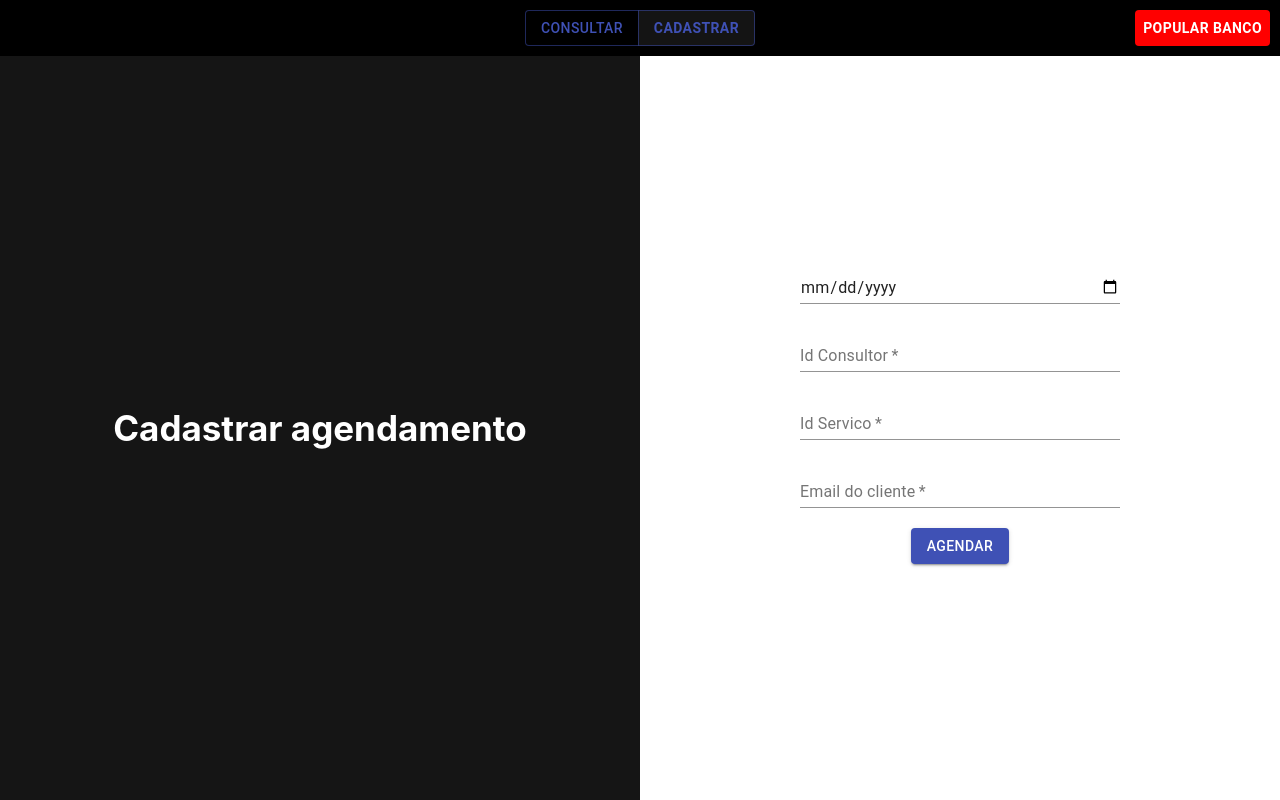
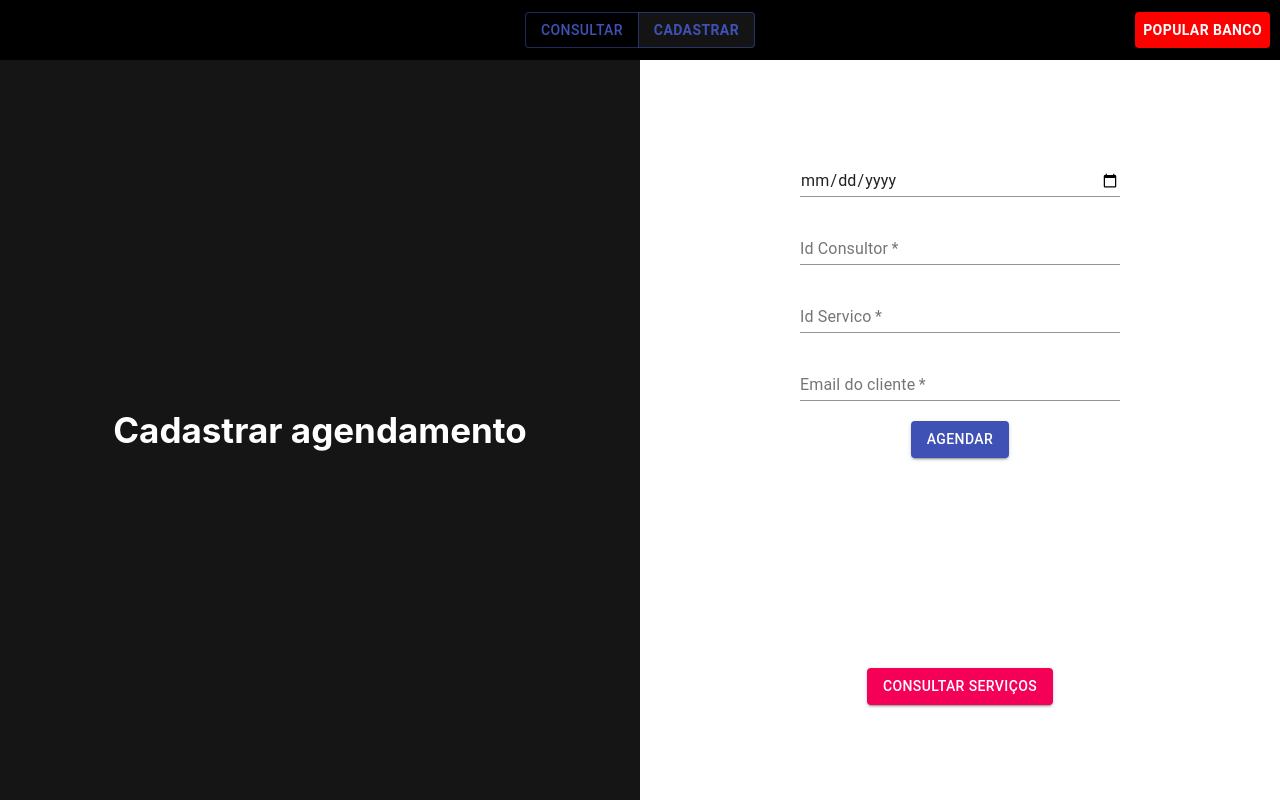
Before and after one commit to samenc99/teste-4linux-front, a React (Create React App) app in the folder project/: page / in a window 1280 px wide. Built offline with nearby package versions, Linux system fonts and the light colour scheme.

Commit message:
ajustes front

```diff
--- /dev/null
+++ b/project/src/controller/ServiceConsultantController.js
@@ -0,0 +1,13 @@
+import api from "./api";
+
+export class ServiceConsultantController{
+  errorMessage = 'Estamos com problemas internos, por favor tente novamente mais tarde.'
+  getServicesConsultants = async()=>{
+    try{
+      const res = await api.get('/serviceConsultant')
+      return res.data.servicosConsultores
+    }catch (err){
+      throw new Error(err.response.data.message || this.errorMessage)
+    }
+  }
+}
--- a/project/src/pages/GetSchedule/GetSchedule.jsx
+++ b/project/src/pages/GetSchedule/GetSchedule.jsx
@@ -49,6 +49,7 @@ export default function GetSchedule({active, setActive}){
         <Div>
           <IdP>{s.idConsultor}</IdP>
           <IdP>{s.idServico}</IdP>
+          <IdP>{s.data.slice(0,10)}</IdP>
           <Description>{s.descricao}</Description>
         </Div>
       )
@@ -96,6 +97,7 @@ export default function GetSchedule({active, setActive}){
                 <Div>
                   <IdP><b>Id consultor</b></IdP>
                   <IdP><b>Id servico</b></IdP>
+                  <IdP><b>Data</b></IdP>
                   <Description><b>Descrição</b></Description>
                 </Div>
                 {renderSchedules()}
--- a/project/src/pages/ToSchedule/ToSchedule.jsx
+++ b/project/src/pages/ToSchedule/ToSchedule.jsx
@@ -8,6 +8,8 @@ import {SchedulingController} from "../../controller/SchedulingController";
 import {MyButton} from "../../styled-components/MyButton";
 import {useState} from "react";
 import CircularProgress from '@material-ui/core/CircularProgress';
+import {ServiceConsultantController} from "../../controller/ServiceConsultantController";
+import {Description, Div, IdP} from "../../styled-components/table";
 
 const initialForm = {data: '', idConsultor: '', idServico: '', emailCliente: ''}
 
@@ -21,11 +23,12 @@ const useStyles = makeStyles((theme) => ({
 }));
 
 const schedulingController = new SchedulingController()
+const serviceConsultantController = new ServiceConsultantController()
 
 export default function ToSchedule({active, setActive}){
   const [form, setForm, clearForm] = useForm(initialForm)
   const [loading, setLoading] = useState(false)
-
+  const [servicesConsultants, setServicesConsultants] = useState([])
   const classes = useStyles()
 
   const onSubmit = async(e)=>{
@@ -39,6 +42,41 @@ export default function ToSchedule({active, setActive}){
       alert(err.message)
     }
     setLoading(false)
+  }
+
+  const onClickConsultant = async()=>{
+    setLoading(true)
+    try{
+      const newServicesConsultants = await serviceConsultantController.getServicesConsultants()
+      setServicesConsultants(newServicesConsultants)
+    }catch (err){
+      alert(err.message)
+    }
+    setLoading(false)
+  }
+
+  const renderServicesConsultants = ()=>{
+    const render = []
+    if(servicesConsultants.length>0){
+      render.push(
+        <Div>
+          <IdP><b>Id serviço</b></IdP>
+          <IdP><b>Id consultor</b></IdP>
+          <Description><b>Descrição</b></Description>
+        </Div>
+      )
+      servicesConsultants.forEach(sc=>{
+        render.push(
+          <Div>
+            <IdP>{sc.idServico}</IdP>
+            <IdP>{sc.idConsultor}</IdP>
+            <Description>{sc.descricao}</Description>
+          </Div>
+        )
+      })
+      return render
+    }
+    return <></>
   }
 
   return(
@@ -89,6 +127,12 @@ export default function ToSchedule({active, setActive}){
                 color={'primary'}
               >AGENDAR</Button></MyButton>
             </form>
+            <Button
+              variant={'contained'}
+              color={'secondary'}
+              onClick={onClickConsultant}
+            >Consultar serviços</Button>
+            {renderServicesConsultants()}
           </>
           :
           <H1>Consultar agendamento</H1>
--- a/project/src/pages/ToSchedule/styled.js
+++ b/project/src/pages/ToSchedule/styled.js
@@ -2,17 +2,20 @@ import styled from "styled-components";
 
 export const Content = styled.article`
   width: 50%;
-  height: 100%;
+  height: calc(100vh - 60px);
   background-color: ${props=>props.active?'#151515':'#fff'};
   transition: background-color 1s;
   display: flex;
+  align-items: center;
   justify-content: center;
-  align-items: center;
-  flex-direction: column;
+  flex-wrap: wrap;
   >form{
+    margin-top: 10px;
     width: 100%;
     display: flex;
     align-items: center;
+    justify-content: flex-end;
     flex-direction: column;
   }
+  overflow-y: auto;
 `
--- a/project/src/styled-components/Content.js
+++ b/project/src/styled-components/Content.js
@@ -4,5 +4,6 @@ export const Content = styled.main`
   display: flex;
   justify-content: space-around;
   width: 100%;
-  height: 100%;
+  height: calc(100vh - 60px);
+  overflow: hidden;
 `
--- /dev/null
+++ b/project/src/styled-components/table.js
@@ -0,0 +1,19 @@
+import styled from "styled-components";
+
+export const Div = styled.div`
+  width: 80%;
+  border-bottom: 1px solid #8d8d8d;
+  display: flex;
+  height: 40px;
+  justify-content: space-between;
+  align-items: center;
+`
+
+export const IdP = styled.p`
+  width: 20%;
+  padding: 10px 0;
+`
+
+export const Description = styled.p`
+  width: 50%;
+`
```
Also changed, not shown: 2 other files (tests, documents, lock files or other folders).
